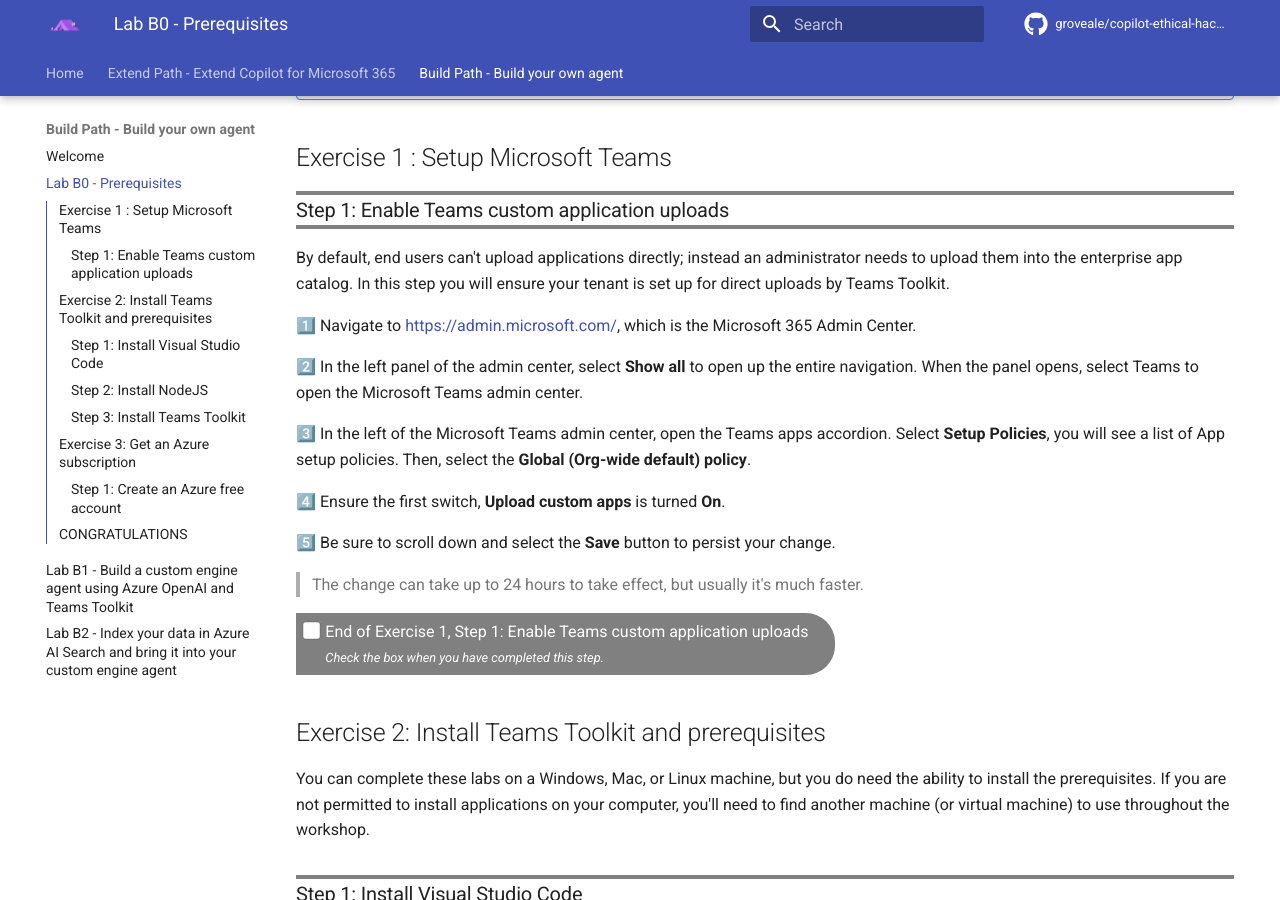
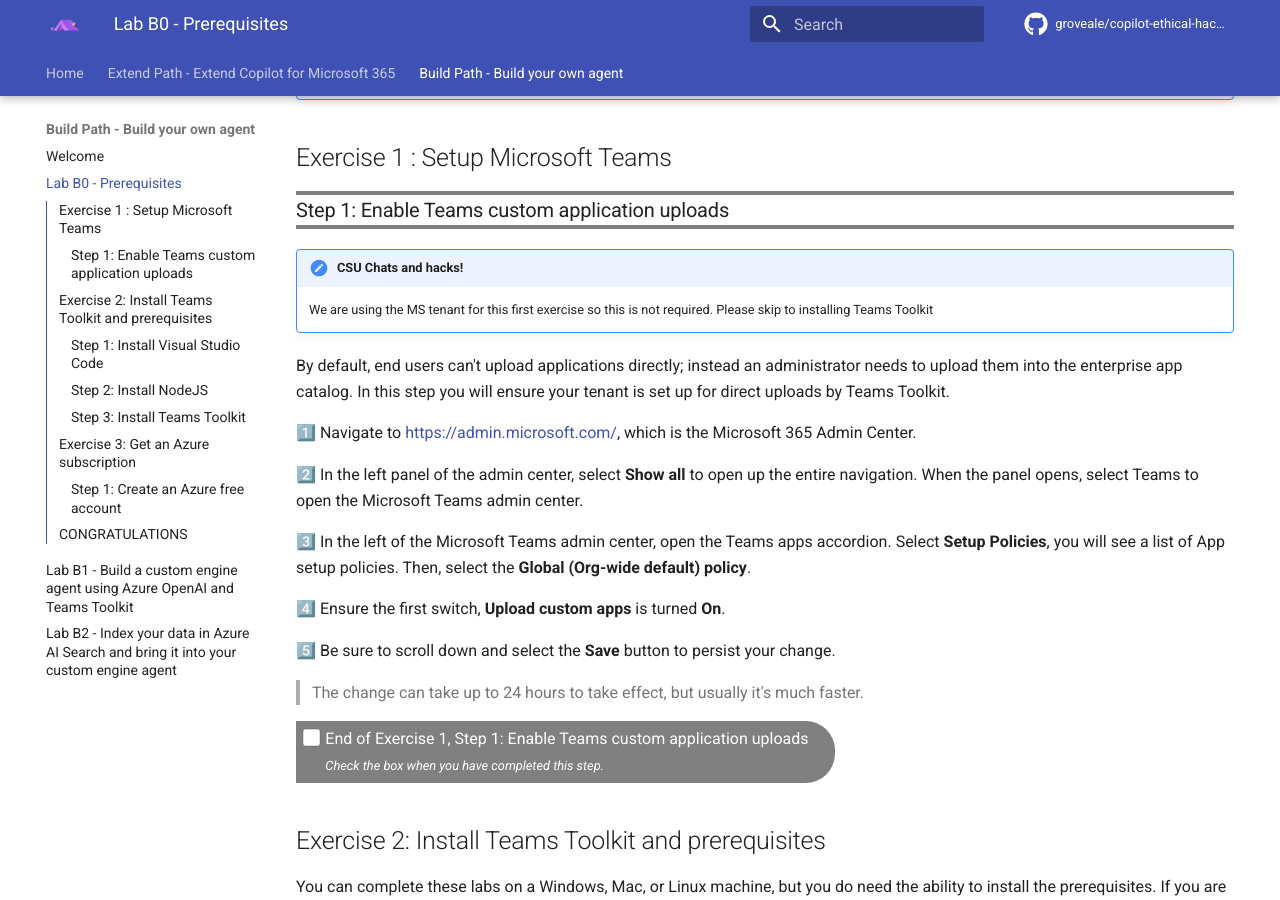
Before and after one commit to groveale/copilot-ethical-hack-lab, an MkDocs documentation site: the page built from docs/pages/custom-engine/00-prerequisites.md, in a window 1280 px wide and 900 px high, scrolled down 875 px. Built offline with MkDocs 1.6.1 and Material for MkDocs 9.7.7, drawn with Linux system fonts in a browser that asks for light colours; comment, search, counter and statistics services are not loaded.

Commit message:
Added note to skip exercise 1 prereqs

```diff
--- a/docs/pages/custom-engine/00-prerequisites.md
+++ b/docs/pages/custom-engine/00-prerequisites.md
@@ -23,6 +23,9 @@
 ## Exercise 1 : Setup Microsoft Teams
 
 ### Step 1: Enable Teams custom application uploads
+
+!!! note "CSU Chats and hacks!"
+    We are using the MS tenant for this first exercise so this is not required. Please skip to installing Teams Toolkit
 
 By default, end users can't upload applications directly; instead an administrator needs to upload them into the enterprise app catalog. In this step you will ensure your tenant is set up for direct uploads by Teams Toolkit.
 
```
Also changed, not shown: docs/pages/extend-m365-copilot/02-sensitive-agent.md (+1 -1 lines).
